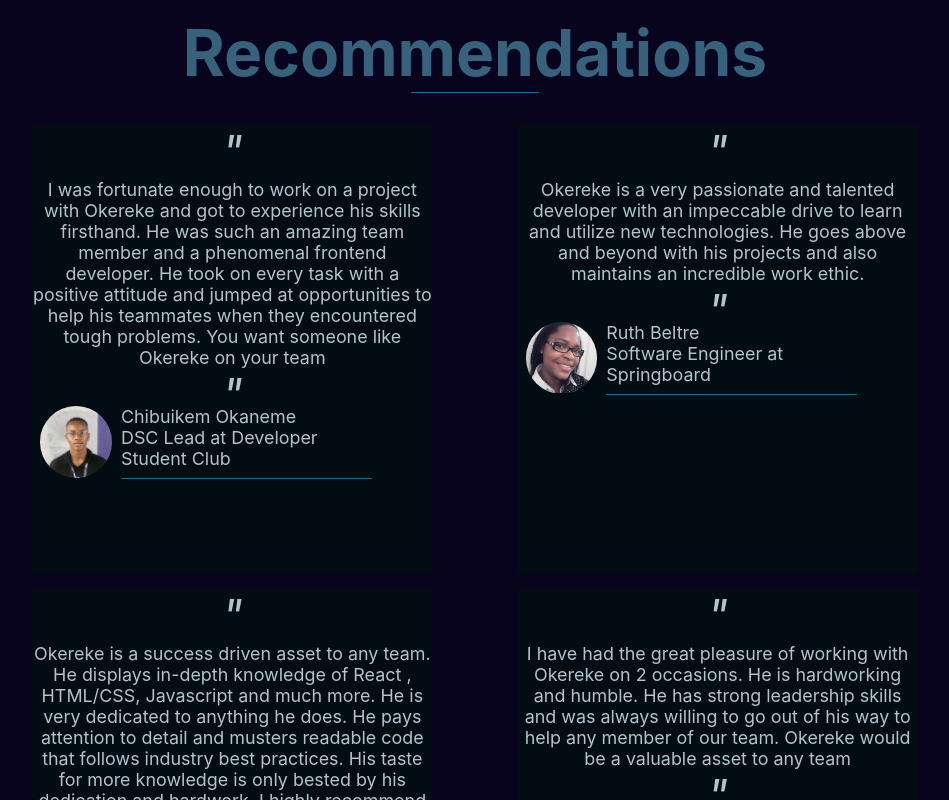
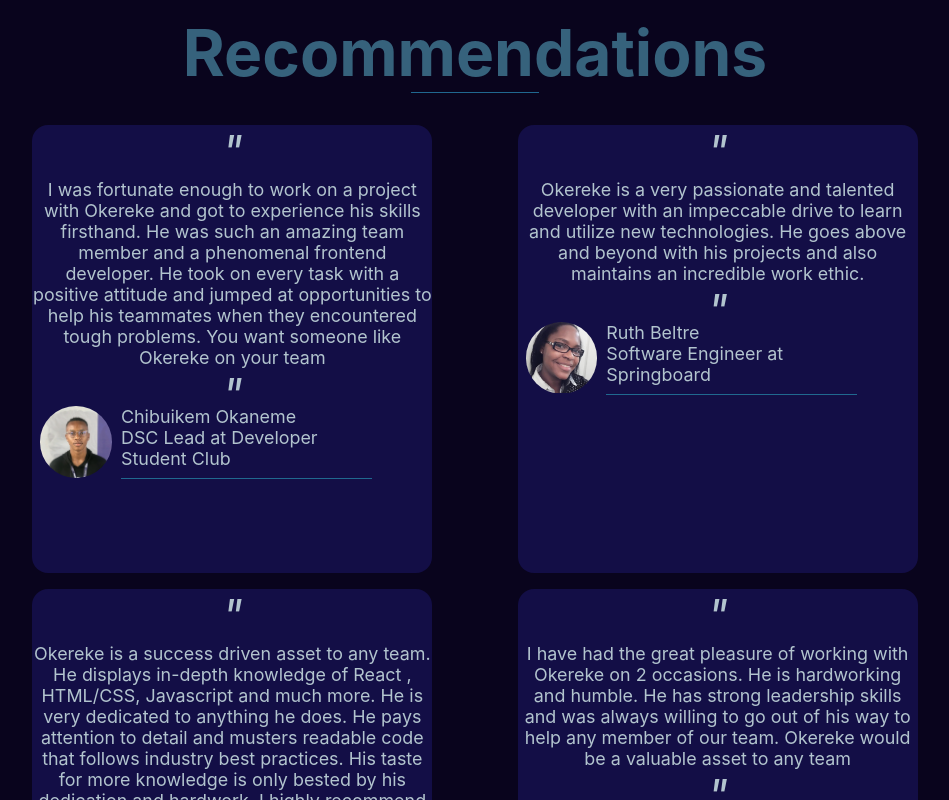
Before and after one commit to okerekechinweotito/Okereke-Portfolio-Site, a React (Create React App) app: page /skills in a window 1280 px wide. Shown: the part 1800-2600 px from the top of the page, without its empty margins (325-1274 px from the left). Built offline with nearby package versions, Linux system fonts and the light colour scheme; some icons are missing.

Commit message:
change border radius of cert box and change color palette

```diff
--- a/src/components/blog/blog.css
+++ b/src/components/blog/blog.css
@@ -23,6 +23,8 @@
   margin-bottom: 2em;
   width: 19em;
   background-color: #010c13;
+  background-color: #130e46;
+  border-radius: 1em;
 }
 .blogBox .projectTitle {
   font-size: 1.2em;
--- a/src/components/projects/projects.css
+++ b/src/components/projects/projects.css
@@ -26,7 +26,9 @@
   width: 19em;
   /*  height: 23em; */
   height: auto;
-  background-color: #0e0413;
+  /* background-color: #0e0413; */
+  background-color: #130e46;
+  border-radius: 1em;
 }
 
 /* individual picture boxes */
--- a/src/components/resume/resume.css
+++ b/src/components/resume/resume.css
@@ -121,7 +121,6 @@ ul {
   flex-direction: column;
   align-items: center;
   margin-bottom: 1em;
-  background-color: #010c13;
   background-color: #0e0413;
 }
 .certBox h5 {
--- a/src/components/skills/skills.css
+++ b/src/components/skills/skills.css
@@ -166,6 +166,9 @@ h2 hr {
   margin-left: 3em;
   margin-right: 3em;
   background-color: #010c13;
+  background-color: #130e46;
+
+  border-radius: 1em;
 }
 /* recommend person picture boxes */
 .recommendPic1,
```
Also changed, not shown: 1 other file (tests, documents, lock files or other folders).
